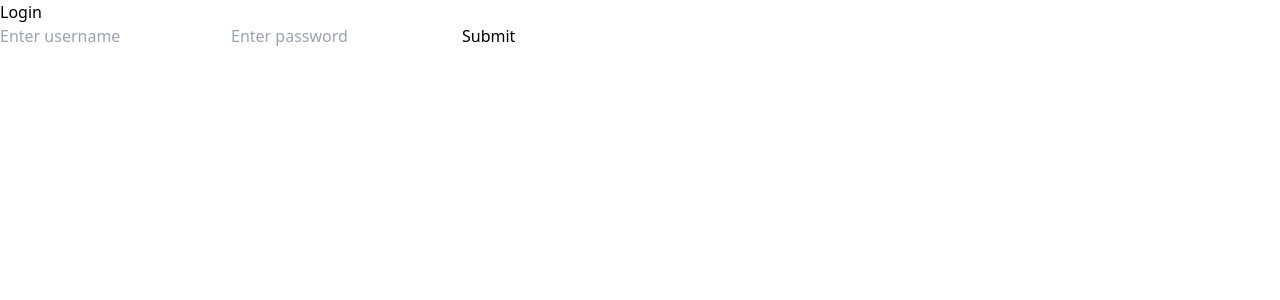
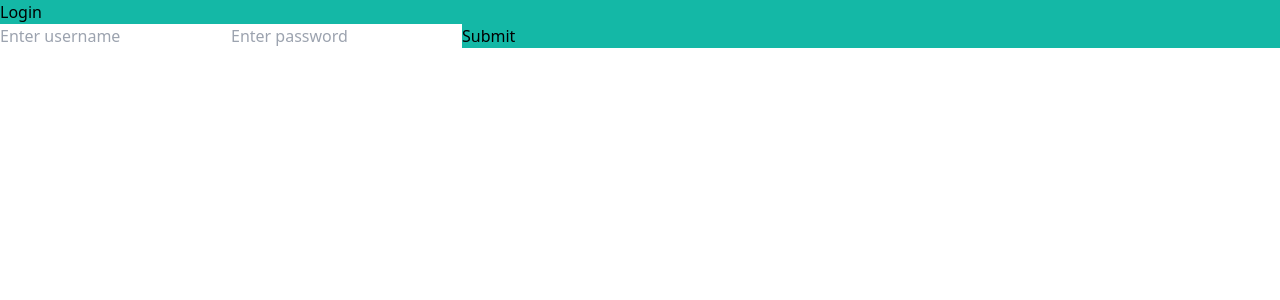
Before and after one commit to mpbe/FitnessAppFrontend, a React (Create React App) app: page / in a window 1280 px wide. Shown: the top 300 px of the page. Built offline with nearby package versions, Linux system fonts and the light colour scheme; no server answers.

Commit message:
fixes for deployment

```diff
--- a/src/components/WorkoutList.js
+++ b/src/components/WorkoutList.js
@@ -1,11 +1,11 @@
-import { useState, useEffect } from "react"
+import { useState, useEffect, useCallback } from "react"
 import { fetchWorkouts, deleteWorkout } from "../api/api"
 
 function WorkoutList({token}) {
 
     const [workouts, setWorkouts] = useState([])
 
-    const load = async () => {
+    const load = useCallback(async () => {
 
         try {
             const data = await fetchWorkouts(token)
@@ -13,7 +13,7 @@ function WorkoutList({token}) {
         } catch (err) {
             alert(err.message)
         }
-    }
+    })
 
     useEffect(() => {
         if (token) load()
--- a/src/pages/Home.js
+++ b/src/pages/Home.js
@@ -29,7 +29,7 @@ function Home() {
 
     return (
 
-        <div>
+        <div className="bg-teal-500">
             {!token && <LoginForm setToken={setToken}/>}
 
             {token &&
```
